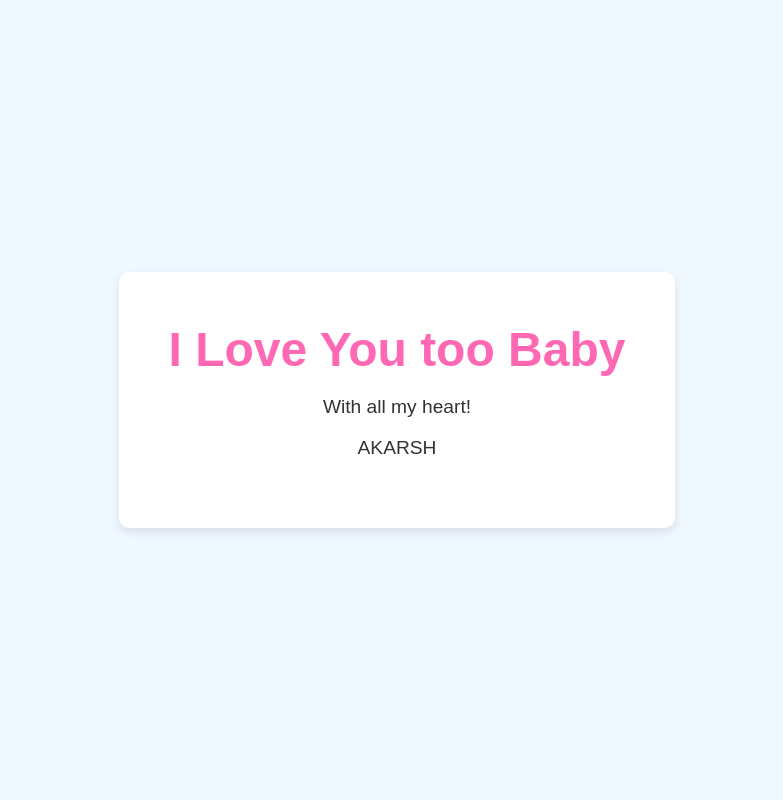
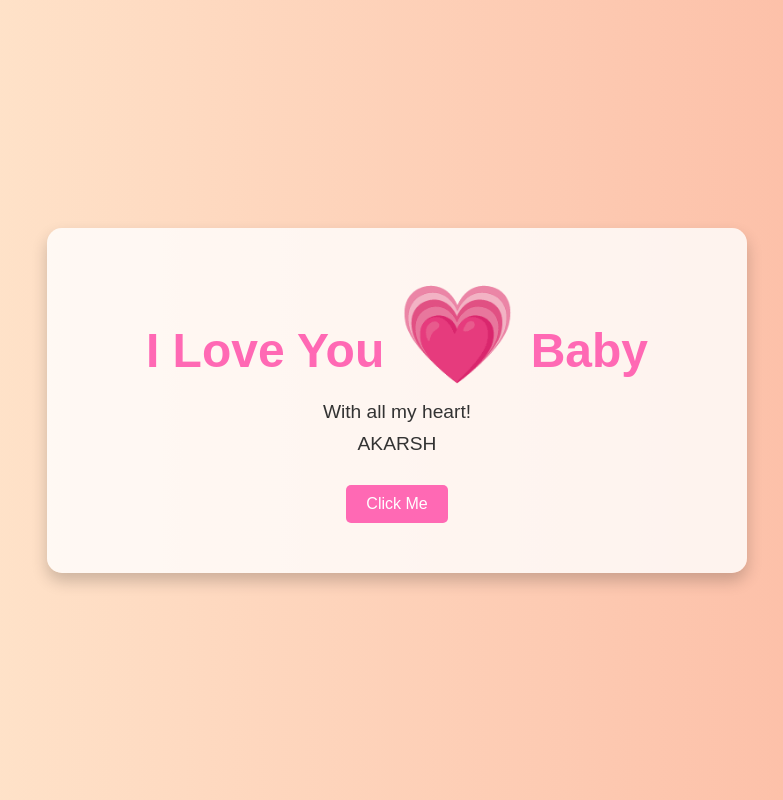
Before and after one commit to akarsh11111111/html, a plain HTML site: page index.html in a window 1280 px wide. Shown: the whole page, without its empty margins (243-1026 px from the left). Drawn offline with Linux system fonts and the light colour scheme.

Commit message:
Update index.html

```diff
--- a/index.html
+++ b/index.html
@@ -6,7 +6,7 @@
     <title>I Love You Baby</title>
     <style>
         body {
-            background-color: #f0f8ff;
+            background: linear-gradient(to right, #ffecd2, #fcb69f);
             display: flex;
             justify-content: center;
             align-items: center;
@@ -16,28 +16,59 @@
         }
         .container {
             text-align: center;
-            background-color: #fff;
+            background-color: rgba(255, 255, 255, 0.8);
             padding: 50px;
-            border-radius: 10px;
-            box-shadow: 0 4px 8px rgba(0, 0, 0, 0.1);
+            border-radius: 15px;
+            box-shadow: 0 8px 16px rgba(0, 0, 0, 0.2);
+            max-width: 600px;
+            width: 100%;
         }
         h1 {
             color: #ff69b4;
             font-size: 3em;
             margin: 0;
+            animation: fadeIn 2s ease-in-out;
         }
         p {
             color: #333;
             font-size: 1.2em;
+            margin: 10px 0;
+        }
+        .heart {
+            color: #ff69b4;
+            font-size: 2em;
+            animation: heartbeat 1.5s infinite;
+        }
+        @keyframes fadeIn {
+            from { opacity: 0; }
+            to { opacity: 1; }
+        }
+        @keyframes heartbeat {
+            0%, 100% { transform: scale(1); }
+            50% { transform: scale(1.2); }
+        }
+        .button {
+            background-color: #ff69b4;
+            color: white;
+            border: none;
+            padding: 10px 20px;
+            border-radius: 5px;
+            cursor: pointer;
+            font-size: 1em;
+            margin-top: 20px;
+            transition: background-color 0.3s ease;
+        }
+        .button:hover {
+            background-color: #ff1493;
         }
     </style>
 </head>
 <body>
     <div class="container">
-        <h1>I Love You too Baby</h1>
+        <h1>I Love You <span class="heart">💗</span> Baby</h1>
         <p>With all my heart!</p>
-        <p> AKARSH
-        </p>
+        <p>AKARSH</p>
+        <button class="button" onclick="alert('I love you too!')">Click Me</button>
     </div>
 </body>
 </html>
```
